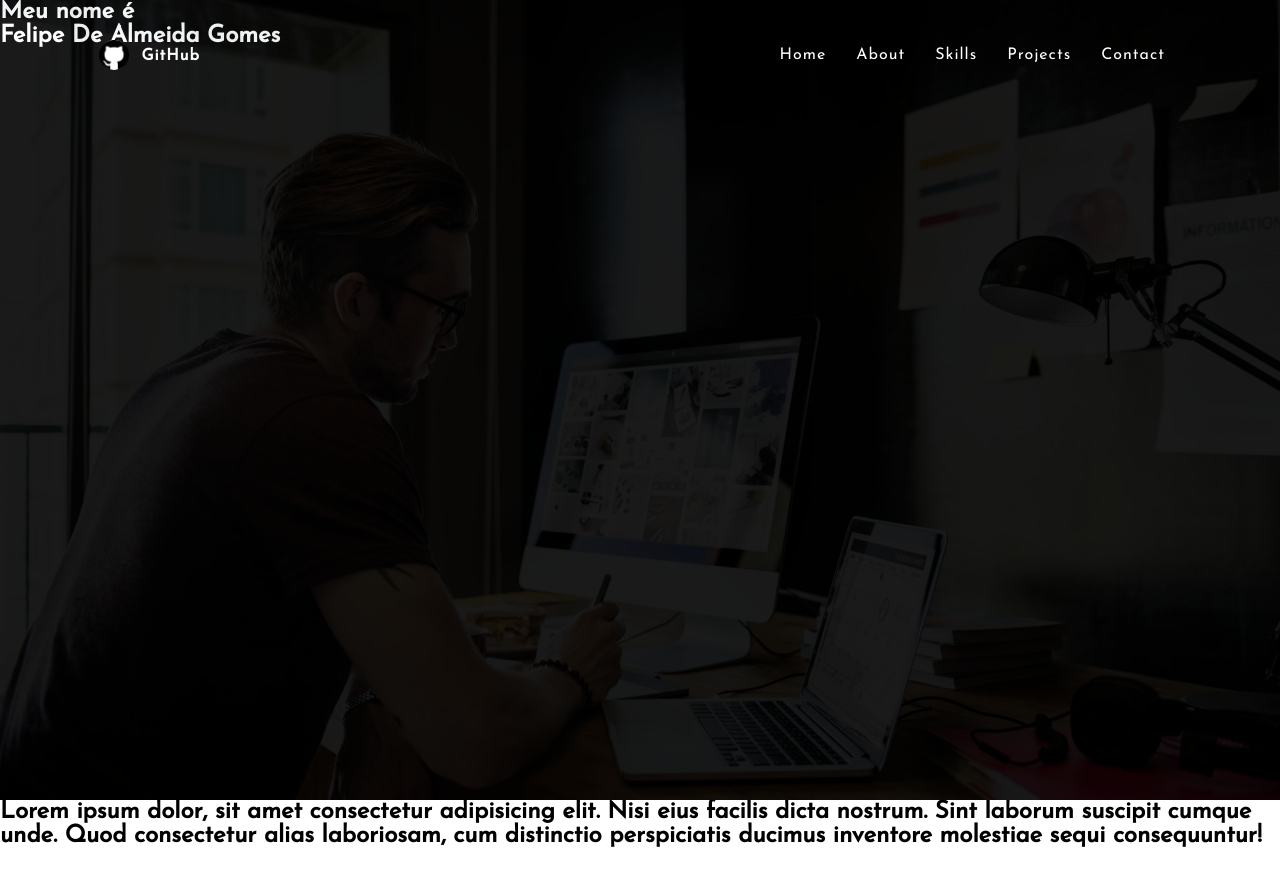
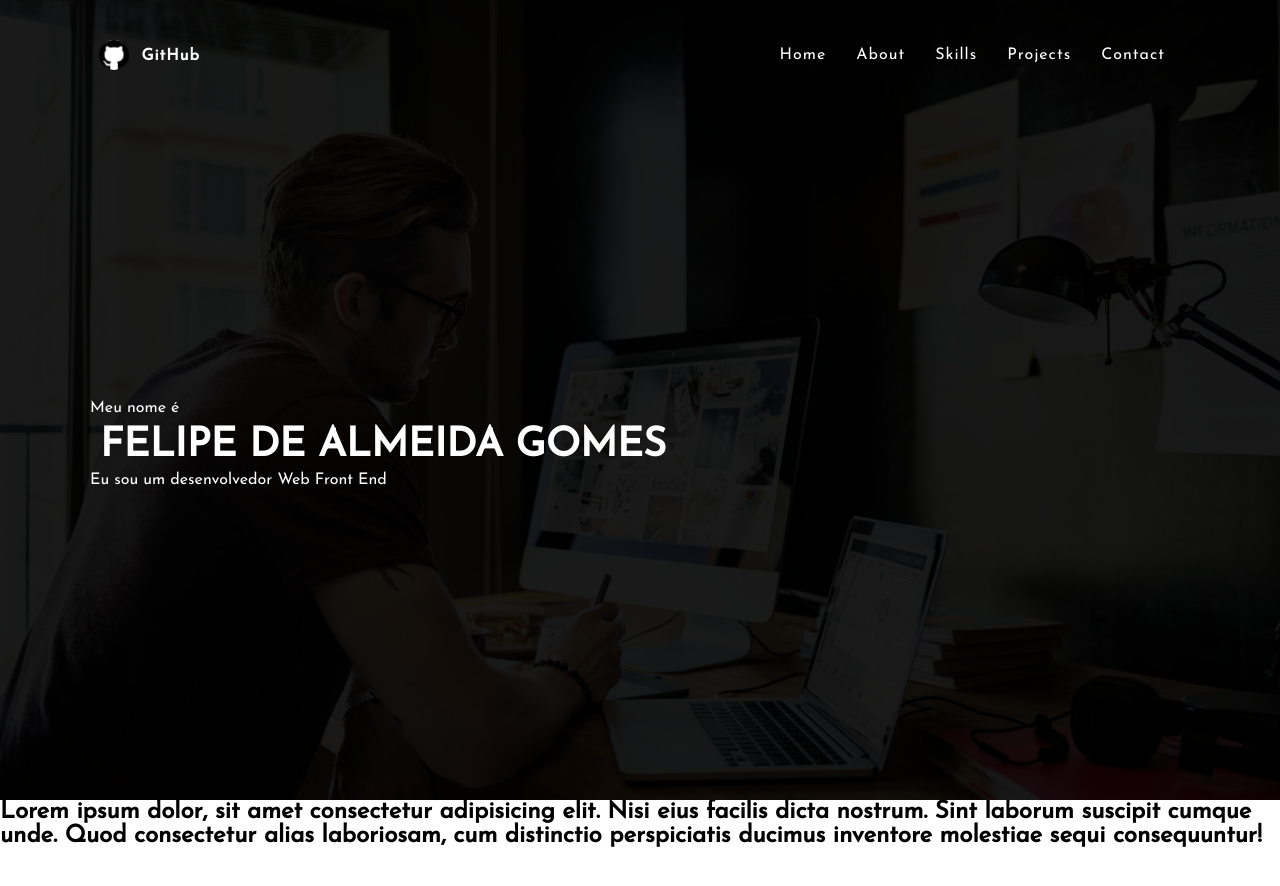
Before and after one commit to felipe-agomes/portifolio, a plain HTML site: page index.html in a window 1280 px wide. Shown: the top 886 px of the page. Drawn offline with Linux system fonts and the light colour scheme.

Commit message:
:construction: Projeto inicial da página home

```diff
--- a/css/style.css
+++ b/css/style.css
@@ -24,9 +24,29 @@
     width: 100%;
     opacity: .1;
 }
+.home div
+{
+    position: relative;
+    top: 50%;
+    width: 100%;
+    padding-left: 20px;
+}
 .home div h2
 {
     color: #fff;
+    font-size: 1em;
+    font-weight: 300;
+    padding-left: 70px;
+}
+.home div span
+{
+    display: block;
+    margin-top: 10px;
+    margin-bottom: -10px;
+    font-size: 2.5em;
+    font-weight: 700;
+    text-transform: uppercase;
+    padding-left: 10px;
 }
 header
 {
--- a/index.html
+++ b/index.html
@@ -25,7 +25,7 @@
     <section class="home" id="home">
         <img src="/img/teste.jpg" alt="img">
         <div>
-            <h2>Meu nome é <br>Felipe De Almeida Gomes</br></h2>
+            <h2>Meu nome é <br><span>Felipe De Almeida Gomes</span></br>Eu sou um desenvolvedor Web Front End</h2>
         </div>
     </section>
     <section class="about" id="about">
```
Also changed, not shown: img/fotoProvisoriaDePerfil.png (added).
